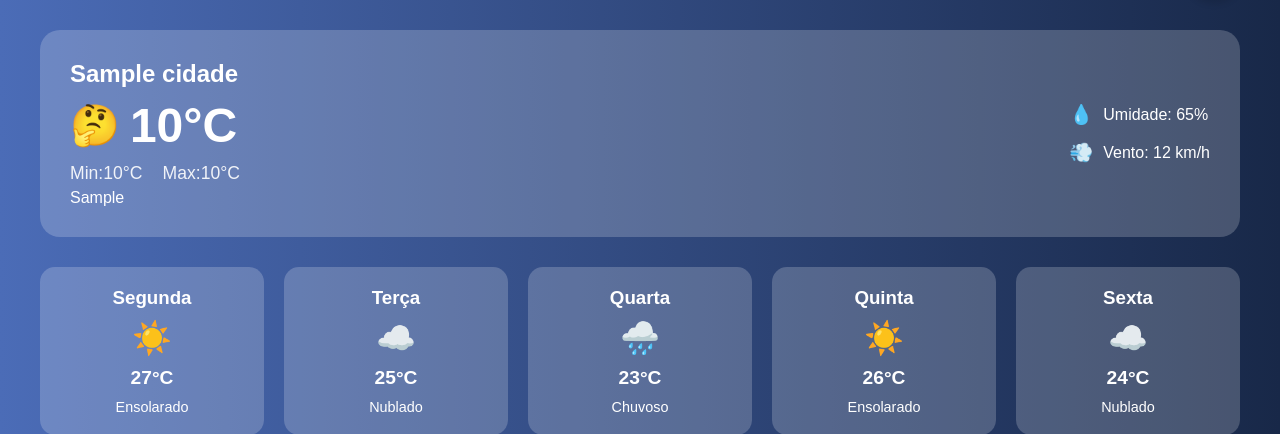
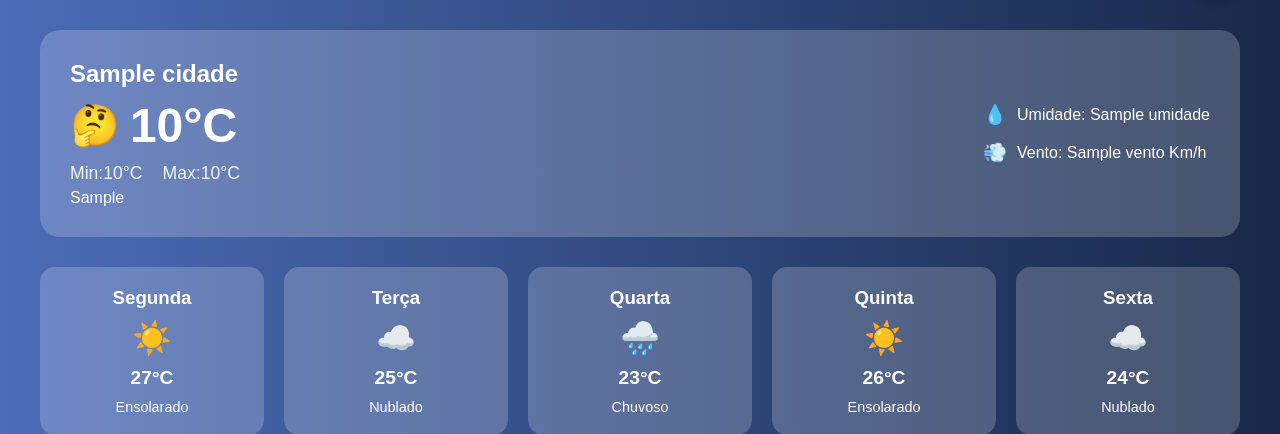
Before and after one commit to divinex10/ConsultorDeClima-django, a Django app: template templates/index.html in a window 1280 px wide. Shown: the part 82-516 px from the top of the page. Run offline with Django 5.2, Linux system fonts and the light colour scheme; the template is opened without the code that fills it: most values are stand-ins (such as "Sample title", 1, 10 or a date in 2020).

Commit message:
Adicionando umidade, vento e favicon e ajustando variáveis

```diff
--- a/clima/views.py
+++ b/clima/views.py
@@ -6,16 +6,16 @@ def index(request):
 
     sol = ('Clear',)
 
-    nuvem = ('Cloud',)
+    nuvem = ('Clouds',)
 
     neve = ('Snow',)
 
     trovao = ('Thunderstorm',)
 
 
-    cidade = "Brasília"
+    cidade = "Fortaleza"
 
-    estado = "DF"
+    estado = "CE"
 
     coordenadas = info_geo(cidade, estado)
 
--- a/templates/index.html
+++ b/templates/index.html
@@ -6,6 +6,7 @@
     <meta name="viewport" content="width=device-width, initial-scale=1.0">
     <title>Previsão do Tempo</title>
     <link rel="stylesheet" href="{% static 'style.css' %}">
+    <link rel="shortcut icon" href="{% static 'favicon/favicon.ico' %}" type="image/x-icon">
 </head>
 <body>
     <div class="container">
@@ -52,11 +53,11 @@
                 <div class="detalhes">
                     <div class="detalhe">
                         <span class="icone">💧</span>
-                        <span>Umidade: 65%</span>
+                        <span>Umidade: {{ clima.umidade }}</span>
                     </div>
                     <div class="detalhe">
                         <span class="icone">💨</span>
-                        <span>Vento: 12 km/h</span>
+                        <span>Vento: {{ clima.vento }} Km/h</span>
                     </div>
                 </div>
             </div>
```
Also changed, not shown: api_clima.py (+9 -4 lines), setup/static/favicon/favicon.ico (added).
